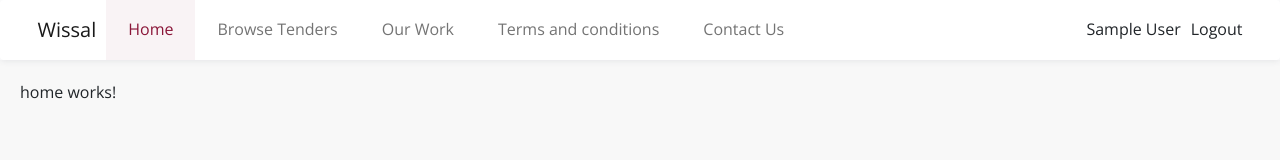
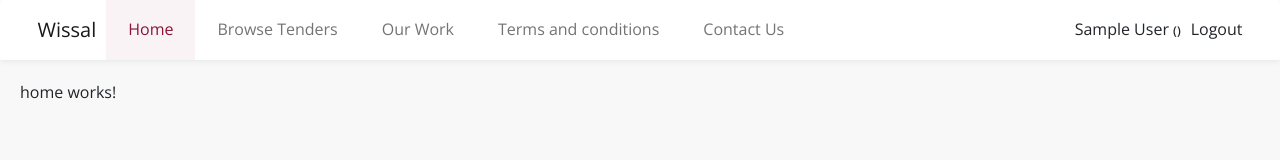
Before and after one commit to faridullah1/tender-website, an Angular app: page / in a window 1280 px wide. Shown: the top 160 px of the page. Built offline with nearby package versions, Linux system fonts and the light colour scheme; sample sign-in values are in the browser's storage.

Commit message:
Only Consultant, Contractor and Supplier can participate in bidding

```diff
--- a/src/app/components/header/header.component.html
+++ b/src/app/components/header/header.component.html
@@ -41,7 +41,7 @@
 
 			<ng-template #loggedInUser>
 				<div class="flex align-items-center">
-					<div class="mr-3">{{ user?.name }}</div>
+					<div class="mr-3">{{ user?.name }} <span class="user-type">({{ user?.type }})</span></div>
 					<a role="button" (click)="onLogout()">Logout</a>
 				</div>
 			</ng-template>
--- a/src/app/components/header/header.component.scss
+++ b/src/app/components/header/header.component.scss
@@ -23,6 +23,11 @@
 		}
 	}
 
+	.user-type {
+		font-size: 1.2rem;
+		font-weight: 600;
+	}
+
 	.active {
 		background: rgba(138, 21, 56, 0.05);
    		a {
--- a/src/app/components/tenders/tenders.component.html
+++ b/src/app/components/tenders/tenders.component.html
@@ -27,7 +27,10 @@
 
 					<td class="fg-primary">{{ tender.remainingTime === 0 ? 'Tender is closed' : tender.remainingTime }}</td>
 					<td>
-						<button *ngIf="tender.remainingTime != 0" class="btn btn-primary" (click)="onParticipate(tender)">Participate</button>
+						<button *ngIf="tender.remainingTime != 0 &&
+								(user && ['Consultant', 'Contractor', 'Supplier'].includes(user.type))"
+							class="btn btn-primary" (click)="onParticipate(tender)">Participate
+						</button>
 					</td>
 				</tr>
 
--- a/src/app/components/tenders/tenders.component.ts
+++ b/src/app/components/tenders/tenders.component.ts
@@ -2,8 +2,9 @@ import { Component, OnDestroy, OnInit } from '@angular/core';
 import { FormControl } from '@angular/forms';
 import { ToastrService } from 'ngx-toastr';
 import { debounceTime, distinctUntilChanged, Subscription, timer } from 'rxjs';
-import { GenericApiResponse, Tender } from 'src/app/models';
+import { GenericApiResponse, Tender, UserInfo } from 'src/app/models';
 import { ApiService } from 'src/app/services/api.service';
+import { AuthService } from 'src/app/services/auth.service';
 
 
 @Component({
@@ -14,12 +15,18 @@ import { ApiService } from 'src/app/services/api.service';
 export class TendersComponent implements OnInit, OnDestroy {
 	tenders: Tender[] = [];
 	searchFC = new FormControl();
+	user: UserInfo | null = null;
 
 	subscriptions: Subscription[] = [];
 
 	constructor(private apiService: ApiService,
+				private authService: AuthService,
 				private toaster: ToastrService)
 	{
+		this.authService.userInfo.subscribe(userInfo => {
+			this.user = userInfo;
+		});
+
 		this.searchFC.valueChanges.pipe(debounceTime(400), distinctUntilChanged())
 			.subscribe(search => {
 				this.getTenders(search);
```
